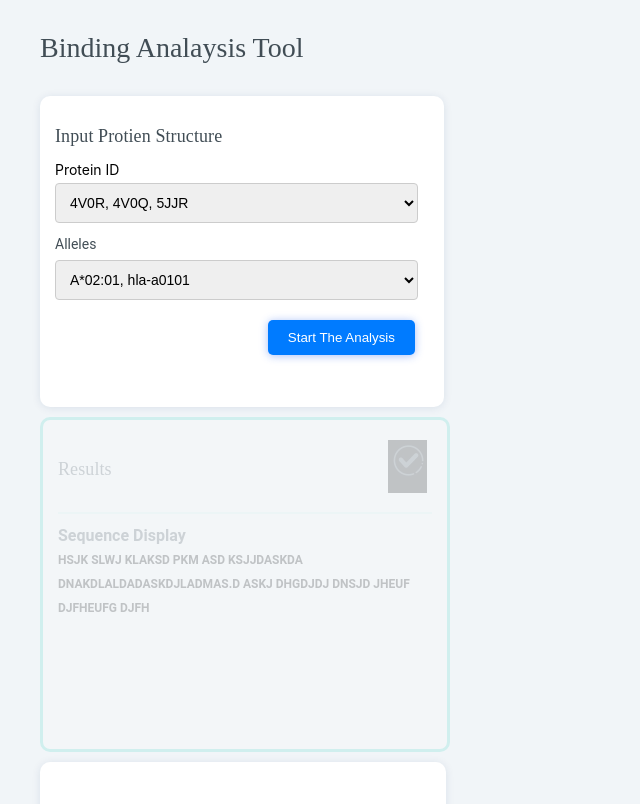
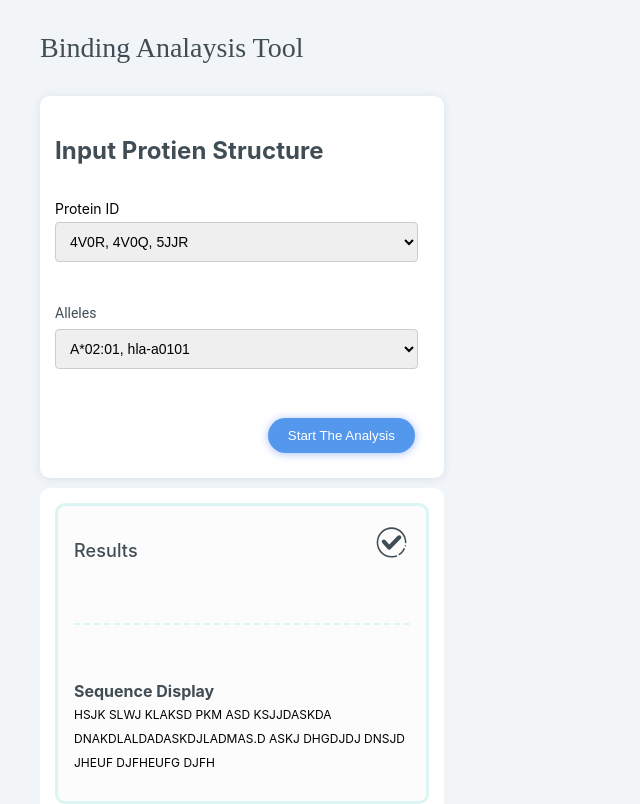
Before and after one commit to Meenakunji/Mhc_Binding, a React (Create React App) app: page / in a window 1280 px wide. Shown: the top 804 px of the page, without its empty margins (0-640 px from the left). Built offline with nearby package versions, Linux system fonts and the light colour scheme.

Commit message:
css fixes

```diff
--- a/src/Componats/Body/Faq/index.js
+++ b/src/Componats/Body/Faq/index.js
@@ -11,7 +11,7 @@ const FaqCard = () => {
   const [row6, setRow6] = useState(false);
   return (
     <div className="faq-card">
-      <h4>FAQ</h4>
+      <h4 className='faq-heading'>FAQ</h4>
       <div className="faq-row">
         <p onClick={()=>setRow1(!row1)}>What is the first question?</p>
         { row1?<p>This is the answer to the first question.</p> : null}
--- a/src/Componats/Body/Faq/style.css
+++ b/src/Componats/Body/Faq/style.css
@@ -1,23 +1,20 @@
-/* FaqCard.css */
-.faq-card {
-    /* border: 1px solid #ccc;
-    padding: 20px;
-    width: 300px;
-    box-shadow: 0px 4px 6px rgba(0, 0, 0, 0.1); */
+
+  .faq-card {
     width: 366px;
-height: 499px;
-flex-shrink: 0;
+    flex-shrink: 0;
     border-radius: 10px;
-    /* width: 321px;
-    height: 360px; */
     background: #FFF;
     padding: 20px;
     box-shadow: 0px 1px 8px 0px rgba(20, 46, 110, 0.10);
   }
-
+  .faq-heading{
+    margin-bottom: 36px;
+  }
   .faq-row {
     margin: 10px 0;
     cursor: pointer;
+    /* font-family: Roboto; */
+    color: #414D55;
   }
 
   .faq-divider {
--- a/src/Componats/Body/InputProtien/index.js
+++ b/src/Componats/Body/InputProtien/index.js
@@ -41,12 +41,14 @@ const CardProtien = ({onClickHandler}) => {
           style={{ width: '97%' }}
         >
           <option value="option 1">
-A*02:01, hla-a0101</option>
+            A*02:01, hla-a0101</option>
           {/* <option value="Option 2">Option 2</option>
           <option value="Option 3">Option 3</option> */}
         </select>
       </div>
-      <button class="blue-button" onClick={onClickHandler}>Start The Analysis</button>
+      <div>
+        <button class="analysis-button" onClick={onClickHandler}>Start The Analysis</button>
+      </div>
     </div>
   );
 };
--- a/src/Componats/Body/InputProtien/style.css
+++ b/src/Componats/Body/InputProtien/style.css
@@ -4,31 +4,22 @@
     background: #FFF;
     box-shadow: 0px 1px 8px 0px rgba(20, 46, 110, 0.10);
     width: 374px;
-height: 281px;
+    height: 352px;
+    /* height: fit-content; */
     flex-shrink: 0;
     padding: 15px;
+    display: flex;
+    flex-direction: column;
+    justify-content: space-around;
   }
-
   h2 {
-    /* font-size: 14px;
-    margin-bottom: 10px;
     color: #414D55;
-font-family: Roboto;
-font-size: 14px;
-font-style: normal;
-font-weight: 400;
-line-height: 22px; */
-color: #414D55;
-font-family: Rubik;
-font-size: 18px;
-font-style: normal;
-font-weight: 500;
     line-height: 20px; /* 111.111% */
     letter-spacing: 0.1px;
   }
 
   .input-field {
-    margin-bottom: 10px;
+    margin-bottom: 20px;
   }
 
   label {
@@ -45,11 +36,9 @@ letter-spacing: 0.1px;
     border-radius: 4px;
     font-size: 14px;
   }
-  .blue-button{
-
+  .analysis-button{
     background: #5498EE;
     box-shadow: 0px 1px 8px 0px rgba(38, 98, 240, 0.40);
-
     color: #fff;
     padding: 10px 20px;
     border: none;
--- a/src/Componats/Body/ResultCard/index.js
+++ b/src/Componats/Body/ResultCard/index.js
@@ -1,10 +1,11 @@
-import React from 'react';
-import './styles.css'; // You can create a CSS file for styling
-import myImage from './tick.jpg';
+import React from "react";
+import "./styles.css"; // You can create a CSS file for styling
+import myImage from "./tick.jpg";
 
 const ResultCard = ({ content }) => {
   return (
     <div className="result-card">
+      <div className="container">
         <div className="result-card-header">
           <div className="header-left">Results</div>
           <div className="header-right">
@@ -12,15 +13,24 @@ const ResultCard = ({ content }) => {
             ✔️
           </span> */}
             {/* <img src='./tick.jpg' alt='tick'> */}
-          <img src={myImage} alt="A landscape" width="39" height="53"/>
-
+            {/* <img src={myImage} alt="A landscape" width="39" height="53" /> */}
+            <svg xmlns="http://www.w3.org/2000/svg" width="39" height="53" viewBox="0 0 39 53" fill="none">
+              <path d="M25.219 33.1731C25.6083 33.0295 26.0517 33.2276 26.1934 33.6407C26.335 34.0363 26.1404 34.4857 25.7501 34.6293C24.9173 34.9353 24.0668 35.1866 23.1981 35.3305C22.3123 35.4925 21.4265 35.5822 20.5583 35.5822C16.4463 35.5822 12.7069 33.8921 10.0132 31.1599C7.31983 28.4276 5.6543 24.6343 5.6543 20.4643C5.6543 16.2936 7.31983 12.5185 10.0132 9.78595C12.7069 7.05401 16.4463 5.34637 20.5583 5.34637C24.6693 5.34637 28.3906 7.05394 31.0842 9.78595C33.7784 12.5185 35.4439 16.2936 35.4439 20.4643C35.4439 20.8955 35.1069 21.2373 34.6821 21.2373C34.2565 21.2373 33.9201 20.8955 33.9201 20.4643C33.9201 16.7249 32.4316 13.3279 30.0036 10.8827C27.5932 8.41991 24.2439 6.90986 20.5583 6.90986C16.8717 6.90986 13.5225 8.41998 11.0946 10.8827C8.68491 13.3279 7.19581 16.7249 7.19581 20.4643C7.19581 24.203 8.68491 27.6007 11.0946 30.0631C13.5226 32.508 16.8718 34.0181 20.5583 34.0181C21.3555 34.0181 22.1529 33.9464 22.9149 33.8204C23.6945 33.6764 24.4742 33.4611 25.219 33.1731Z" fill="#414D55"/>
+              <path d="M32.5205 26.504C32.7157 26.1269 33.1762 25.9646 33.5485 26.1626C33.921 26.3422 34.0803 26.8099 33.8856 27.2051C33.3008 28.4094 32.5559 29.5065 31.6877 30.5126C30.8196 31.5019 29.8097 32.3823 28.7108 33.1192C28.3562 33.3531 27.8781 33.2452 27.6473 32.886C27.4171 32.5262 27.5233 32.0586 27.8781 31.8071C28.8702 31.16 29.7561 30.3691 30.5533 29.4702C31.3337 28.5893 31.9894 27.5828 32.5205 26.504Z" fill="#414D55"/>
+              <path fill-rule="evenodd" clip-rule="evenodd" d="M34.3086 24.4008C34.7166 24.4008 35.0528 24.0594 35.0528 23.6457C35.0528 23.2326 34.7165 22.891 34.3086 22.891C33.9007 22.891 33.5645 23.2326 33.5645 23.6457C33.5645 24.0594 33.9007 24.4008 34.3086 24.4008Z" fill="#414D55"/>
+              <path d="M11.3241 21.0573C10.5445 20.1766 10.6161 18.8102 11.4842 18.0194C12.3523 17.2283 13.6991 17.3004 14.4787 18.1812L18.2713 22.4776L26.6891 13.8309C27.5217 12.9681 28.851 12.9681 29.6836 13.7949C30.5345 14.6217 30.5345 15.9884 29.7192 16.8328L19.7067 27.1152C19.6712 27.1513 19.6359 27.1873 19.6003 27.2052C18.7323 27.9963 17.4033 27.9242 16.6235 27.0434L11.3241 21.0573Z" fill="#414D55"/>
+            </svg>
           </div>
         </div>
         {/* <hr className="faq-divider" /> */}
-      <hr className='break_line'/>
+        <hr className="break_line" />
         <div className="result-card-content">
-        <div className='seq_style'>Sequence Display</div>
-        <div className='seq2_style'>hsjk slwj klaksd pkm asd ksjjdaskda dnakdlaldadaskdjladmas.d askj dhgdjdj dnsjd jheuf djfheufg djfh</div>
+          <div className="seq_style">Sequence Display</div>
+          <div className="seq2_style">
+            hsjk slwj klaksd pkm asd ksjjdaskda dnakdlaldadaskdjladmas.d askj
+            dhgdjdj dnsjd jheuf djfheufg djfh
+          </div>
+        </div>
       </div>
     </div>
   );
--- a/src/Componats/Body/ResultCard/styles.css
+++ b/src/Componats/Body/ResultCard/styles.css
@@ -1,19 +1,26 @@
 /* ResultCard.css */
 .result-card {
     border-radius: 10px;
-  border: 3px solid #50D8C8;
-  opacity: 0.2;
-  background: #FDFCFC;
-  flex-shrink: 0;
+    background: #FFF;
     padding: 15px;
     width: 374px;
     height: 299px;
-flex-shrink: 0;
+    /* flex-shrink: 0; */
   }
-
+  .container{
+    border-radius: 10px;
+    border: 3px solid rgba(80, 216, 200, 0.2);
+    background: #FDFCFC;
+    display: flex;
+    flex-direction: column;
+    justify-content: space-between;
+    height: 88%;
+    padding: 16px;
+    flex: 1;
+  }
   .result-card-header {
     display: flex;
-    justify-content: space-between;
+    justify-content: space-around;
     align-items: center;
     font-size: 18px;
     font-weight: bold;
@@ -22,51 +29,31 @@ flex-shrink: 0;
   .header-left {
     flex: 1;
     color: #414D55;
-font-family: Rubik;
-font-size: 18px;
-font-style: normal;
     font-weight: 500;
     line-height: 20px; /* 111.111% */
     letter-spacing: 0.1px;
   }
 
-  .header-right {
-    padding-left: 10px;
-  }
-
   .result-card-content {
     font-size: 16px;
     margin: 10px 0;
-
-  }
-  .break_line{
-    stroke-width: 2px;
-    stroke: #D9F6F2;
   }
 
   .break_line{
     border: none;
-    border-top: 2px solid #D9F6F2;
+    border-top: 2px dashed #D9F6F2;
     margin: 10px 0;
     stroke-width: 2px;
-/* stroke: #D9F6F2; */
   }
   .seq_style{
     color: #414D55;
-text-align: justify;
-font-family: Roboto;
-font-size: 16px;
-font-style: normal;
     font-weight: 700;
     line-height: 24px; /* 150% */
   }
   .seq2_style{
 
-/* text-align: justify; */
-font-family: Roboto;
     font-size: 12px;
     font-style: normal;
-font-weight: 600;
     line-height: 24px; /* 150% */
     text-transform: uppercase;
   }
--- a/src/Componats/Footer/RightFooter/rightfooter.css
+++ b/src/Componats/Footer/RightFooter/rightfooter.css
@@ -3,8 +3,8 @@
     /* border: 1px solid #ddd; */
     margin: 10px;
     border-radius: 8px;
-background: #FFF;
-box-shadow: 0px 1px 8px 0px rgba(20, 46, 110, 0.10);
+    background: #FFF;
+    box-shadow: 0px 1px 8px 0px rgba(20, 46, 110, 0.10);
     margin: 10px;
     width: 704px;
     height: 104px;
--- a/src/Componats/Molucule.css
+++ b/src/Componats/Molucule.css
@@ -13,7 +13,7 @@
     background: #fff;
     padding: 20px;
     width: 445px;
-    height: 499px;
+    height: 470px;
     flex-shrink: 0;
     /* height: 606px; */
 }
@@ -26,14 +26,14 @@
     padding: 20px;
     margin-left: 27px;
     width: 440px;
-    height: 499px;
+    height: 470px;
     flex-shrink: 0;
     /* height: 606px; */
 }
 .three-d-box{
     margin-bottom: 10px;
-        height: 657px;
+    height: 650px;
 }
 .d-flex{
-        height: 1215px;
+    height: 1180px;
 }
```
Also changed, not shown: src/App.js (+5 -5 lines), src/App.css (indentation only). Lines whose indentation alone changed are shown as unchanged.
